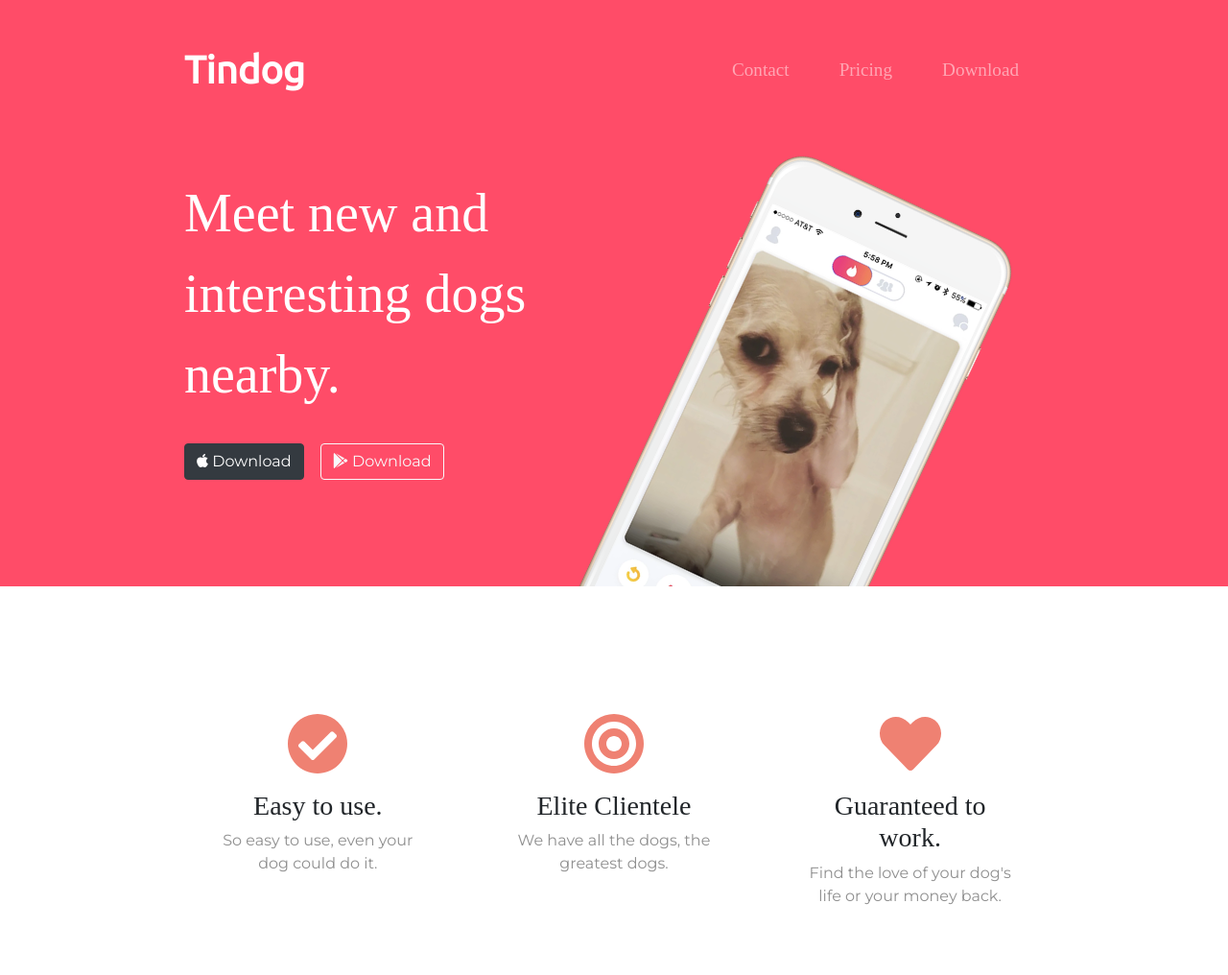
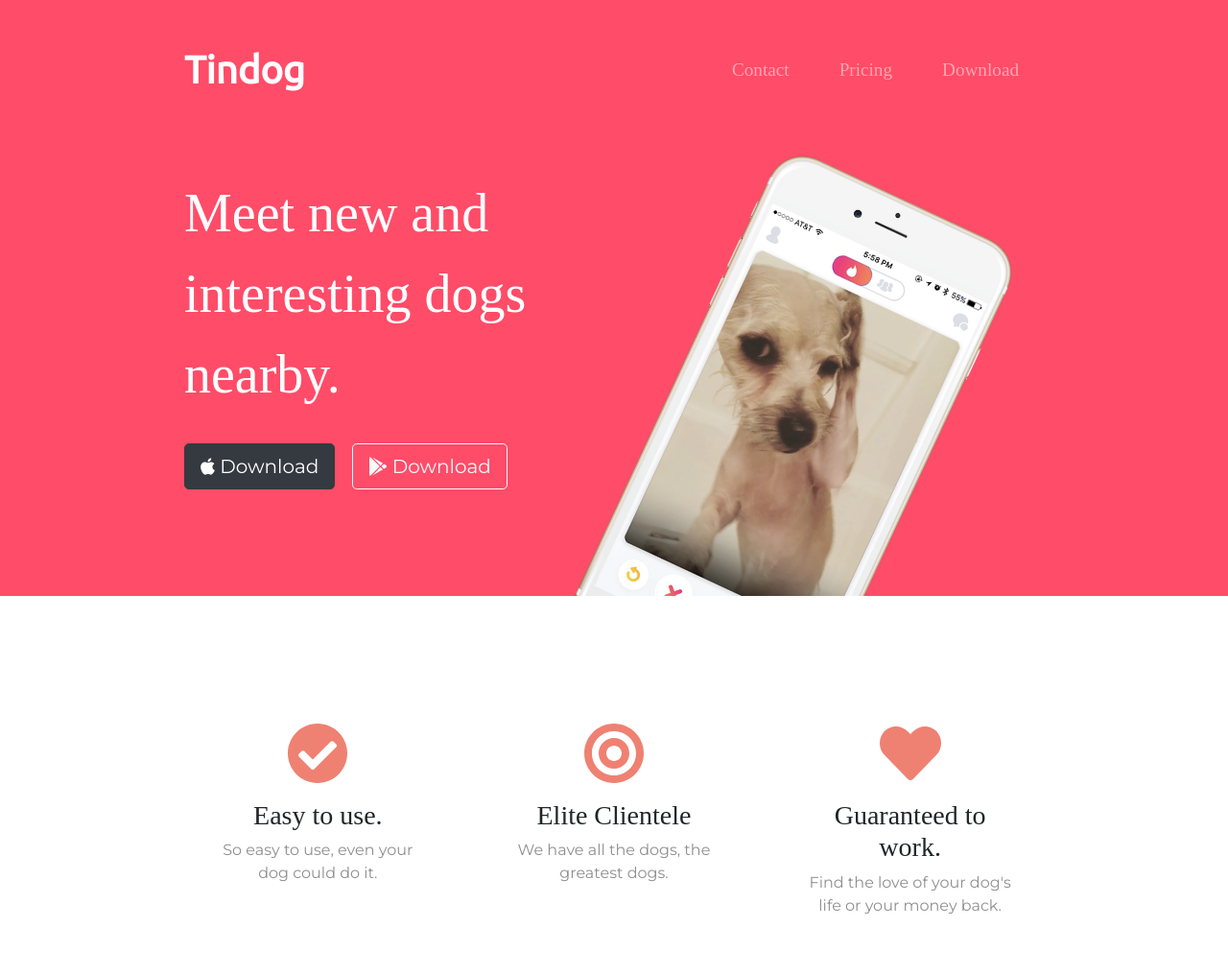
Before and after one commit to Ezekiel225/Project, a plain HTML site: page index.html in a window 1280 px wide. Shown: the top 1016 px of the page at 96% size. Drawn offline with nearby package versions, Linux system fonts and the light colour scheme.

Commit message:
Update index.html

```diff
--- a/index.html
+++ b/index.html
@@ -56,8 +56,8 @@
 
         <div class="col-lg-6">
           <h1 class="big-heading">Meet new and interesting dogs nearby.</h1>
-          <button class="btn btn-dark btn-md download-button" type="button"><i class="fab fa-apple"></i> Download</button>
-          <button class="btn btn-outline-light download-button" type="button"><i class="fab fa-google-play"></i> Download</button>
+          <button class="btn btn-dark btn-lg btn-md download-button" type="button"><i class="fab fa-apple"></i> Download</button>
+          <button class="btn btn-outline-light btn-lg download-button" type="button"><i class="fab fa-google-play"></i> Download</button>
         </div>
 
         <div class="col-lg-6">
@@ -135,7 +135,7 @@
   <!-- Press -->
 
   <section class="colored-section" id="press">
-    <img class="press-logo" src="images/techcrunch.png" alt="tc-logo">
+    <img class="press-logo" src="techcrunch.png" alt="tc-logo">
     <img class="press-logo" src="images/tnw.png" alt="tnw-logo">
     <img class="press-logo" src="images/bizinsider.png" alt="biz-insider-logo">
     <img class="press-logo" src="images/mashable.png" alt="mashable-logo">
```
